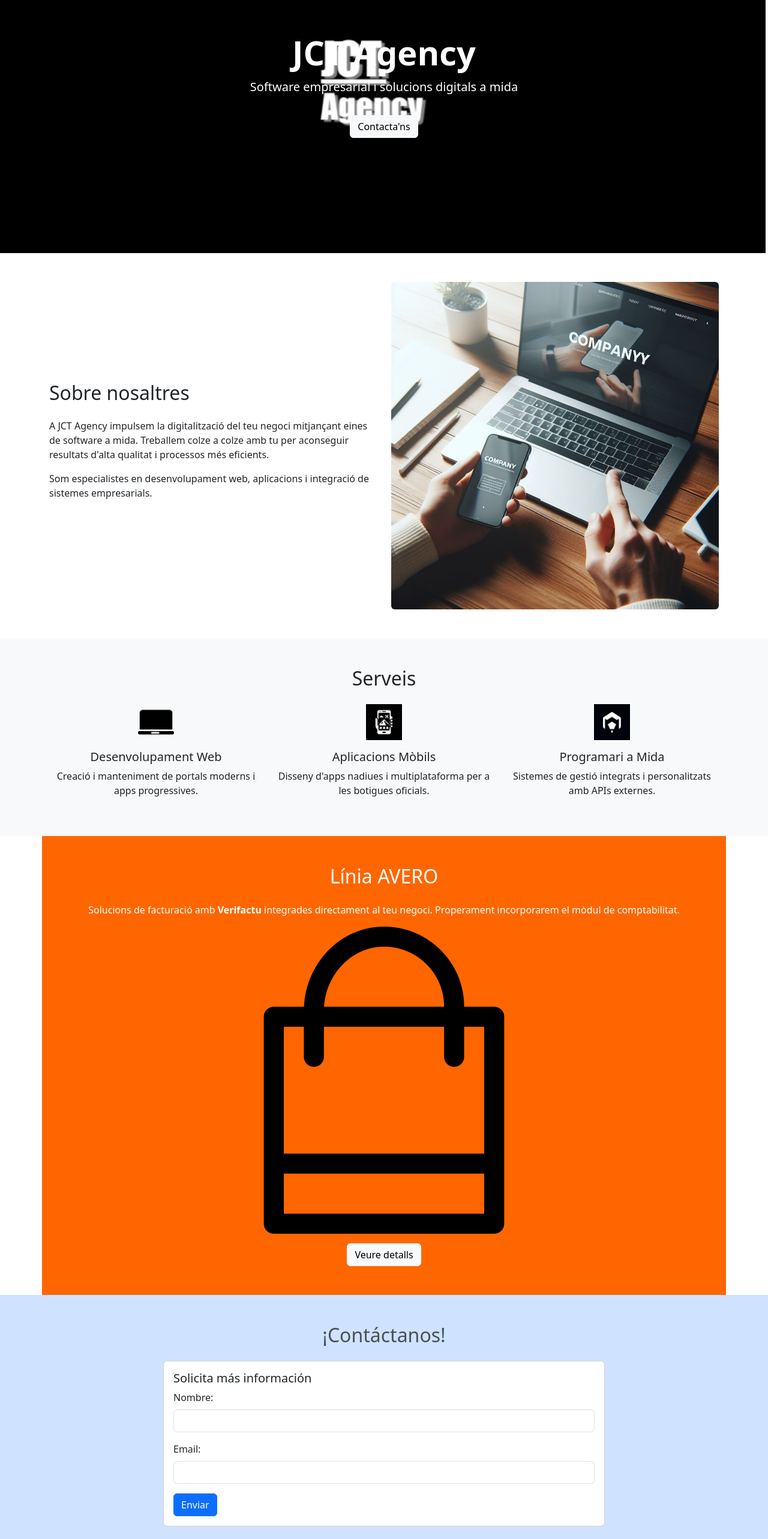
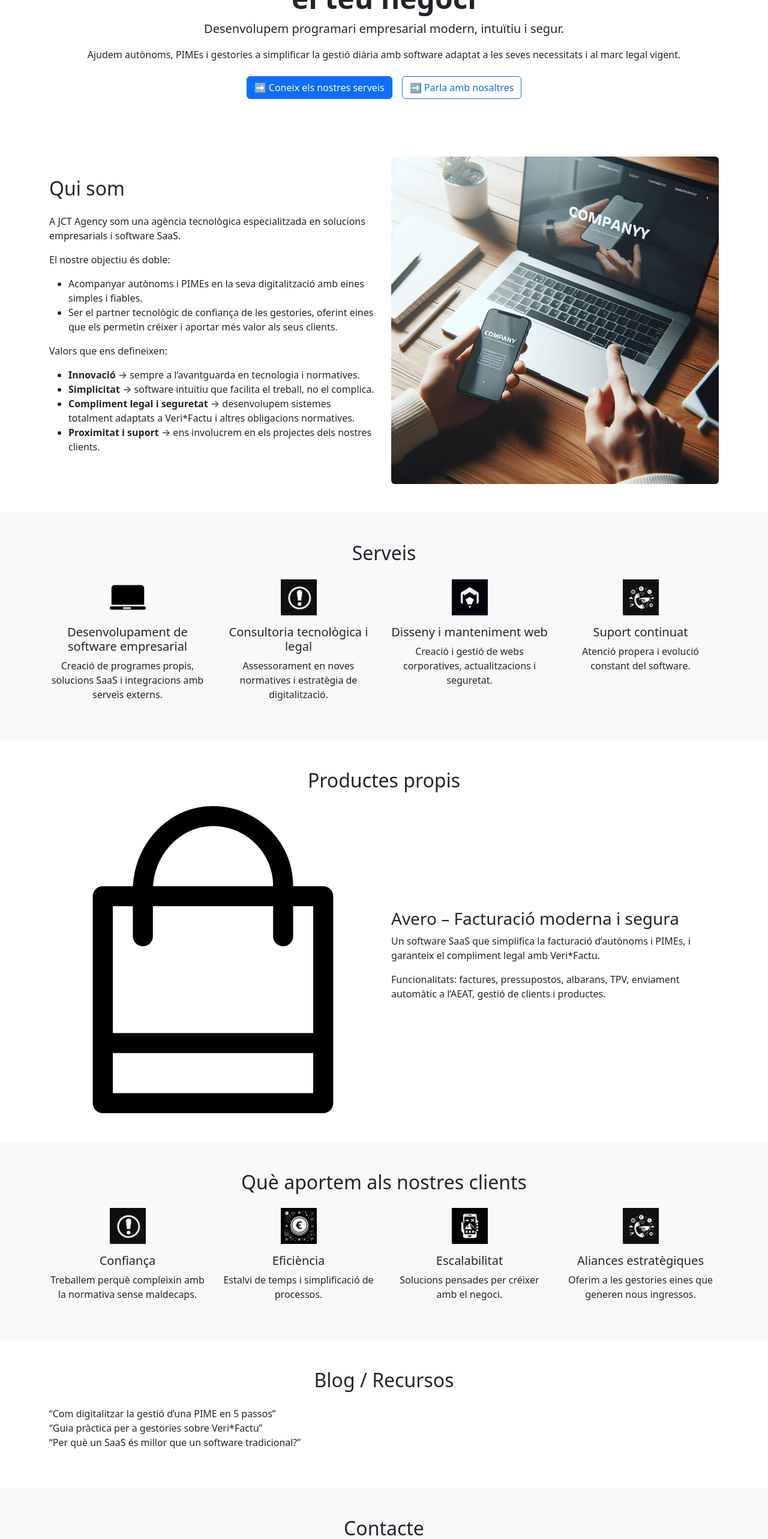
Before and after one commit to joanchorto1/web-jct-agency, a React (Create React App) app: page / in a window 1280 px wide. Shown: the part 220-2786 px from the top of the page at 60% size. Built offline with nearby package versions, Linux system fonts and the light colour scheme.

Commit message:
Revamp home view with structured sections and images

```diff
--- a/src/components/components/home.js
+++ b/src/components/components/home.js
@@ -1,26 +1,33 @@
 import React, { useState } from 'react';
 import Layout from "../layouts/layout";
-import WebPhoto from "../img/WebPho.jpeg";
-import AveroImage from "../img/bossacompra.png";
-import fondoHome from "../img/fondoHome.jpg";
-import portatilIcon from "../img/portatilIcon.png";
-import movilIcon from "../img/movilIcon.jpeg";
-import lapizIcon from "../img/lapizIcon.jpeg";
 import { Helmet } from "react-helmet";
 import emailjs from "emailjs-com";
 
+import WebPhoto from "../img/WebPho.jpeg";
+import AveroImage from "../img/bossacompra.png";
+import portatilIcon from "../img/portatilIcon.png";
+import lapizIcon from "../img/lapizIcon.jpeg";
+import infoIcon from "../img/infoIcon.jpeg";
+import contactIcon from "../img/contactIcon.jpeg";
+import movilIcon from "../img/movilIcon.jpeg";
+import monedaIcon from "../img/monedaIcon.jpeg";
+
 const Home = () => {
   const [isFormSubmitted, setFormSubmitted] = useState(false);
-  const [formFields, setFormFields] = useState({ nombre: '', email: '' });
-  const [showAvero, setShowAvero] = useState(false);
+  const [formFields, setFormFields] = useState({
+    nom: "",
+    empresa: "",
+    email: "",
+    missatge: "",
+  });
 
   const handleSubmit = (e) => {
     e.preventDefault();
     emailjs
-      .sendForm('service_uaggcy8', 'template_f7zqqc9', e.target, 'PrtHsOGCYBrChfJU3')
+      .sendForm("service_uaggcy8", "template_f7zqqc9", e.target, "PrtHsOGCYBrChfJU3")
       .then(() => {
         setFormSubmitted(true);
-        setFormFields({ nombre: '', email: '' });
+        setFormFields({ nom: "", empresa: "", email: "", missatge: "" });
       })
       .catch(() => setFormSubmitted(false));
   };
@@ -32,119 +39,279 @@ const Home = () => {
   return (
     <Layout>
       <Helmet>
-        <title>JCT Agency | Software Empresarial a Medida</title>
+        <title>JCT Agency | Solucions digitals per fer créixer el teu negoci</title>
         <meta
           name="description"
-          content="JCT Agency desarrolla soluciones de software empresarial y servicios a medida."
+          content="Desenvolupem programari empresarial modern, intuïtiu i segur."
         />
       </Helmet>
-      <div className="d-flex flex-column">
-        {/* Hero */}
-        <section
-          className="hero d-flex align-items-center text-white text-center"
-          style={{
-            backgroundImage: `url(${fondoHome})`,
-            backgroundSize: 'cover',
-            backgroundPosition: 'center',
-            height: '70vh'
-          }}
-        >
+
+      <div className="bg-white text-dark">
+        {/* Claim principal */}
+        <section className="py-5 text-center">
           <div className="container">
-            <h1 className="display-4 fw-bold">JCT Agency</h1>
-            <p className="lead">Software empresarial i solucions digitals a mida</p>
-            <a href="/contacto" className="btn btn-light mt-3">Contacta'ns</a>
-          </div>
-        </section>
-
-        {/* Sobre nosotros */}
-        <section className="container py-5">
-          <div className="row align-items-center g-4">
-            <div className="col-md-6">
-              <h2 className="mb-4">Sobre nosaltres</h2>
+            <h1 className="display-5 fw-bold">
+              JCT Agency – Solucions digitals per fer créixer el teu negoci
+            </h1>
+            <p className="lead">Desenvolupem programari empresarial modern, intuïtiu i segur.</p>
             <p>
-                A JCT Agency impulsem la digitalització del teu negoci mitjançant eines de software a mida.
-                Treballem colze a colze amb tu per aconseguir resultats d'alta qualitat i processos més eficients.
+              Ajudem autònoms, PIMEs i gestories a simplificar la gestió diària amb
+              software adaptat a les seves necessitats i al marc legal vigent.
             </p>
-              <p>Som especialistes en desenvolupament web, aplicacions i integració de sistemes empresarials.</p>
-            </div>
-            <div className="col-md-6 text-center">
-              <img className="img-fluid rounded" src={WebPhoto} alt="Projectes en desenvolupament" />
+            <div className="d-flex justify-content-center gap-3 mt-4">
+              <a href="#serveis" className="btn btn-primary">
+                ➡️ Coneix els nostres serveis
+              </a>
+              <a href="/contacto" className="btn btn-outline-primary">
+                ➡️ Parla amb nosaltres
+              </a>
             </div>
           </div>
         </section>
 
-        {/* Servicios */}
-        <section className="bg-light py-5">
+        {/* Qui som */}
+        <section id="qui-som" className="py-5">
           <div className="container">
-            <h2 className="text-center mb-4">Serveis</h2>
-            <div className="row g-4 text-center">
-              <div className="col-md-4">
-                <img src={portatilIcon} alt="Desenvolupament web" style={{ width: '60px' }} className="mb-3" />
-                <h5>Desenvolupament Web</h5>
-                <p>Creació i manteniment de portals moderns i apps progressives.</p>
+            <div className="row align-items-center g-4">
+              <div className="col-md-6">
+                <h2 className="mb-4">Qui som</h2>
+                <p>
+                  A JCT Agency som una agència tecnològica especialitzada en
+                  solucions empresarials i software SaaS.
+                </p>
+                <p>El nostre objectiu és doble:</p>
+                <ul>
+                  <li>
+                    Acompanyar autònoms i PIMEs en la seva digitalització amb
+                    eines simples i fiables.
+                  </li>
+                  <li>
+                    Ser el partner tecnològic de confiança de les gestories,
+                    oferint eines que els permetin créixer i aportar més valor
+                    als seus clients.
+                  </li>
+                </ul>
+                <p>Valors que ens defineixen:</p>
+                <ul>
+                  <li>
+                    <strong>Innovació</strong> → sempre a l’avantguarda en
+                    tecnologia i normatives.
+                  </li>
+                  <li>
+                    <strong>Simplicitat</strong> → software intuïtiu que
+                    facilita el treball, no el complica.
+                  </li>
+                  <li>
+                    <strong>Compliment legal i seguretat</strong> → desenvolupem
+                    sistemes totalment adaptats a Veri*Factu i altres obligacions
+                    normatives.
+                  </li>
+                  <li>
+                    <strong>Proximitat i suport</strong> → ens involucrem en els
+                    projectes dels nostres clients.
+                  </li>
+                </ul>
               </div>
-              <div className="col-md-4">
-                <img src={movilIcon} alt="Aplicacions mòbils" style={{ width: '60px' }} className="mb-3" />
-                <h5>Aplicacions Mòbils</h5>
-                <p>Disseny d'apps nadiues i multiplataforma per a les botigues oficials.</p>
-              </div>
-              <div className="col-md-4">
-                <img src={lapizIcon} alt="Programari a mida" style={{ width: '60px' }} className="mb-3" />
-                <h5>Programari a Mida</h5>
-                <p>Sistemes de gestió integrats i personalitzats amb APIs externes.</p>
+              <div className="col-md-6 text-center">
+                <img
+                  src={WebPhoto}
+                  alt="Equip JCT Agency"
+                  className="img-fluid rounded"
+                />
               </div>
             </div>
           </div>
         </section>
 
-        {/* Línea Avero */}
-        <section className="container py-5 bg-avero text-center">
-          <h2 className="mb-4">Línia AVERO</h2>
+        {/* Serveis */}
+        <section id="serveis" className="py-5 bg-light">
+          <div className="container">
+            <h2 className="text-center mb-4">Serveis</h2>
+            <div className="row g-4">
+              <div className="col-md-3 text-center">
+                <img
+                  src={portatilIcon}
+                  alt="Desenvolupament de software empresarial"
+                  style={{ width: "60px" }}
+                  className="mb-3"
+                />
+                <h5>Desenvolupament de software empresarial</h5>
                 <p>
-            Solucions de facturació amb <strong>Verifactu</strong> integrades directament al teu negoci.
-            Properament incorporarem el mòdul de comptabilitat.
+                  Creació de programes propis, solucions SaaS i integracions amb
+                  serveis externs.
                 </p>
-          <img className="img-fluid rounded mb-3" src={AveroImage} alt="Facturació Avero" />
-          <div className="text-center">
-            <button className="btn btn-light" onClick={() => setShowAvero(!showAvero)}>
-              {showAvero ? 'Ocultar detalls' : 'Veure detalls'}
-            </button>
               </div>
-          {showAvero && (
-            <div className="mt-3">
-              <p>• Generació i enviament automàtic de factures Verifactu.</p>
-              <p>• Historial segur i accessible de totes les teves factures.</p>
+              <div className="col-md-3 text-center">
+                <img
+                  src={infoIcon}
+                  alt="Consultoria tecnològica i legal"
+                  style={{ width: "60px" }}
+                  className="mb-3"
+                />
+                <h5>Consultoria tecnològica i legal</h5>
+                <p>
+                  Assessorament en noves normatives i estratègia de
+                  digitalització.
+                </p>
               </div>
-          )}
+              <div className="col-md-3 text-center">
+                <img
+                  src={lapizIcon}
+                  alt="Disseny i manteniment web"
+                  style={{ width: "60px" }}
+                  className="mb-3"
+                />
+                <h5>Disseny i manteniment web</h5>
+                <p>
+                  Creació i gestió de webs corporatives, actualitzacions i
+                  seguretat.
+                </p>
+              </div>
+              <div className="col-md-3 text-center">
+                <img
+                  src={contactIcon}
+                  alt="Suport continuat"
+                  style={{ width: "60px" }}
+                  className="mb-3"
+                />
+                <h5>Suport continuat</h5>
+                <p>Atenció propera i evolució constant del software.</p>
+              </div>
+            </div>
+          </div>
         </section>
 
-        {/* Contacto */}
-        <section className="bg-primary-subtle pt-5 pb-5">
-          <div className="container pb-5">
-            <h2 className="text-center text-dark-emphasis mb-4">¡Contáctanos!</h2>
-            <div className="row justify-content-center">
-              <div className="col-md-8">
-                <div className="card">
-                  <div className="card-body">
-                    <h5 className="card-title">Solicita más información</h5>
+        {/* Productes propis */}
+        <section id="productes" className="py-5">
+          <div className="container">
+            <h2 className="text-center mb-4">Productes propis</h2>
+            <div className="row align-items-center g-4">
+              <div className="col-md-6 text-center">
+                <img
+                  src={AveroImage}
+                  alt="Avero"
+                  className="img-fluid rounded"
+                />
+              </div>
+              <div className="col-md-6">
+                <h3>Avero – Facturació moderna i segura</h3>
+                <p>
+                  Un software SaaS que simplifica la facturació d’autònoms i
+                  PIMEs, i garanteix el compliment legal amb Veri*Factu.
+                </p>
+                <p>
+                  Funcionalitats: factures, pressupostos, albarans, TPV, enviament
+                  automàtic a l’AEAT, gestió de clients i productes.
+                </p>
+              </div>
+            </div>
+          </div>
+        </section>
+
+        {/* Què aportem */}
+        <section id="aportem" className="py-5 bg-light">
+          <div className="container">
+            <h2 className="text-center mb-4">Què aportem als nostres clients</h2>
+            <div className="row g-4">
+              <div className="col-md-3 text-center">
+                <img
+                  src={infoIcon}
+                  alt="Confiança"
+                  style={{ width: "60px" }}
+                  className="mb-3"
+                />
+                <h5>Confiança</h5>
+                <p>Treballem perquè compleixin amb la normativa sense maldecaps.</p>
+              </div>
+              <div className="col-md-3 text-center">
+                <img
+                  src={monedaIcon}
+                  alt="Eficiència"
+                  style={{ width: "60px" }}
+                  className="mb-3"
+                />
+                <h5>Eficiència</h5>
+                <p>Estalvi de temps i simplificació de processos.</p>
+              </div>
+              <div className="col-md-3 text-center">
+                <img
+                  src={movilIcon}
+                  alt="Escalabilitat"
+                  style={{ width: "60px" }}
+                  className="mb-3"
+                />
+                <h5>Escalabilitat</h5>
+                <p>Solucions pensades per créixer amb el negoci.</p>
+              </div>
+              <div className="col-md-3 text-center">
+                <img
+                  src={contactIcon}
+                  alt="Aliances estratègiques"
+                  style={{ width: "60px" }}
+                  className="mb-3"
+                />
+                <h5>Aliances estratègiques</h5>
+                <p>Oferim a les gestories eines que generen nous ingressos.</p>
+              </div>
+            </div>
+          </div>
+        </section>
+
+        {/* Blog / Recursos */}
+        <section id="blog" className="py-5">
+          <div className="container">
+            <h2 className="text-center mb-4">Blog / Recursos</h2>
+            <ul className="list-unstyled">
+              <li>“Com digitalitzar la gestió d’una PIME en 5 passos”</li>
+              <li>“Guia pràctica per a gestories sobre Veri*Factu”</li>
+              <li>“Per què un SaaS és millor que un software tradicional?”</li>
+            </ul>
+          </div>
+        </section>
+
+        {/* Contacte */}
+        <section id="contacte" className="py-5 bg-light">
+          <div className="container">
+            <h2 className="text-center mb-4">Contacte</h2>
+            <div className="row g-4">
+              <div className="col-md-6">
+                <p>Parlem del teu projecte?</p>
+                <p>📧 Correu: info@jctagency.com</p>
+                <p>📍 Ubicació: [ciutat/província]</p>
+                <p>📱 Xarxes socials (LinkedIn, etc.)</p>
+              </div>
+              <div className="col-md-6">
                 <form onSubmit={handleSubmit}>
                   <div className="mb-3">
-                        <label htmlFor="nombre" className="form-label">
-                          Nombre:
+                    <label htmlFor="nom" className="form-label">
+                      Nom i cognoms
                     </label>
                     <input
                       type="text"
                       className="form-control"
-                          id="nombre"
-                          name="nombre"
-                          value={formFields.nombre}
+                      id="nom"
+                      name="nom"
+                      value={formFields.nom}
                       onChange={handleChange}
                       required
                     />
                   </div>
                   <div className="mb-3">
+                    <label htmlFor="empresa" className="form-label">
+                      Empresa
+                    </label>
+                    <input
+                      type="text"
+                      className="form-control"
+                      id="empresa"
+                      name="empresa"
+                      value={formFields.empresa}
+                      onChange={handleChange}
+                    />
+                  </div>
+                  <div className="mb-3">
                     <label htmlFor="email" className="form-label">
-                          Email:
+                      Email
                     </label>
                     <input
                       type="email"
@@ -156,13 +323,27 @@ const Home = () => {
                       required
                     />
                   </div>
-                      <button type="submit" className="btn btn-primary text-white">
+                  <div className="mb-3">
+                    <label htmlFor="missatge" className="form-label">
+                      Missatge
+                    </label>
+                    <textarea
+                      className="form-control"
+                      id="missatge"
+                      name="missatge"
+                      rows="3"
+                      value={formFields.missatge}
+                      onChange={handleChange}
+                      required
+                    ></textarea>
+                  </div>
+                  <button type="submit" className="btn btn-primary">
                     Enviar
                   </button>
-                      {isFormSubmitted && <p className="text-dark mt-3">¡Mensaje enviado!</p>}
+                  {isFormSubmitted && (
+                    <p className="mt-3">¡Missatge enviat!</p>
+                  )}
                 </form>
-                  </div>
-                </div>
               </div>
             </div>
           </div>
```
Lines whose indentation alone changed are shown as unchanged.
